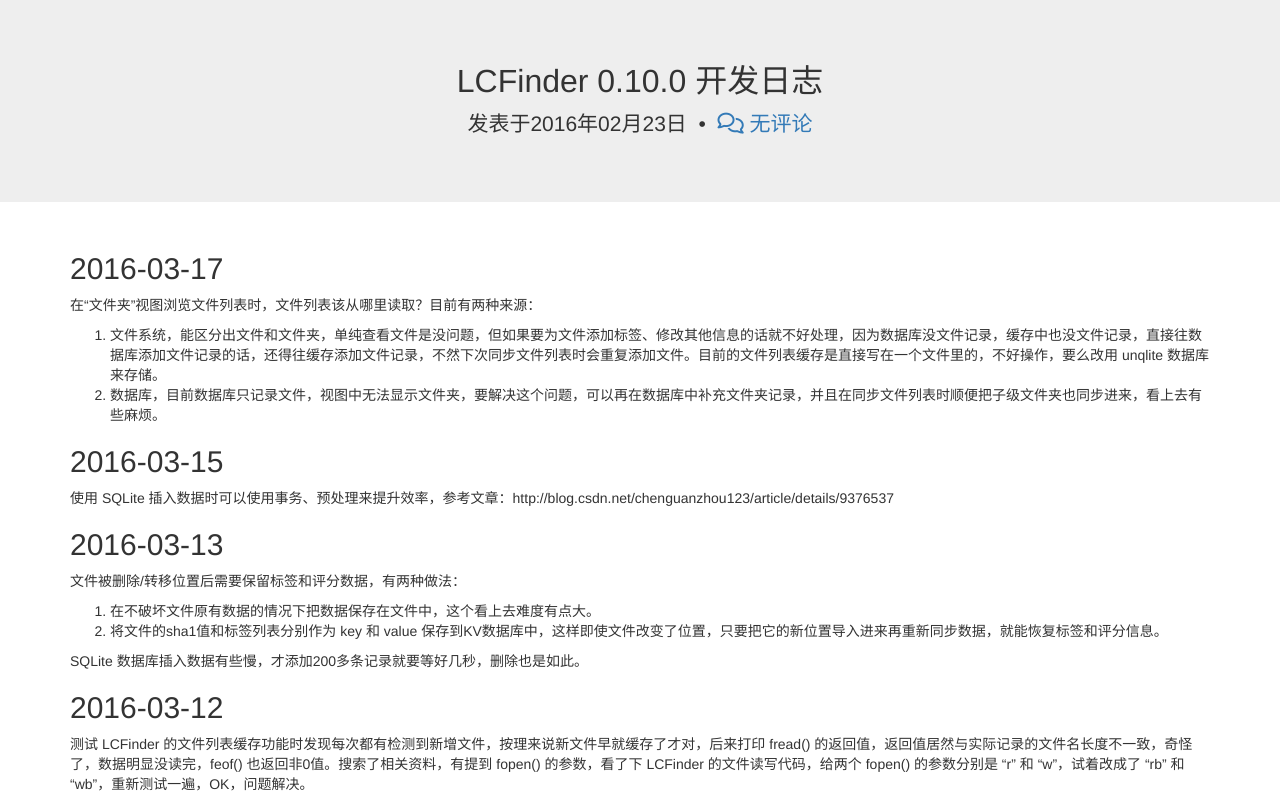
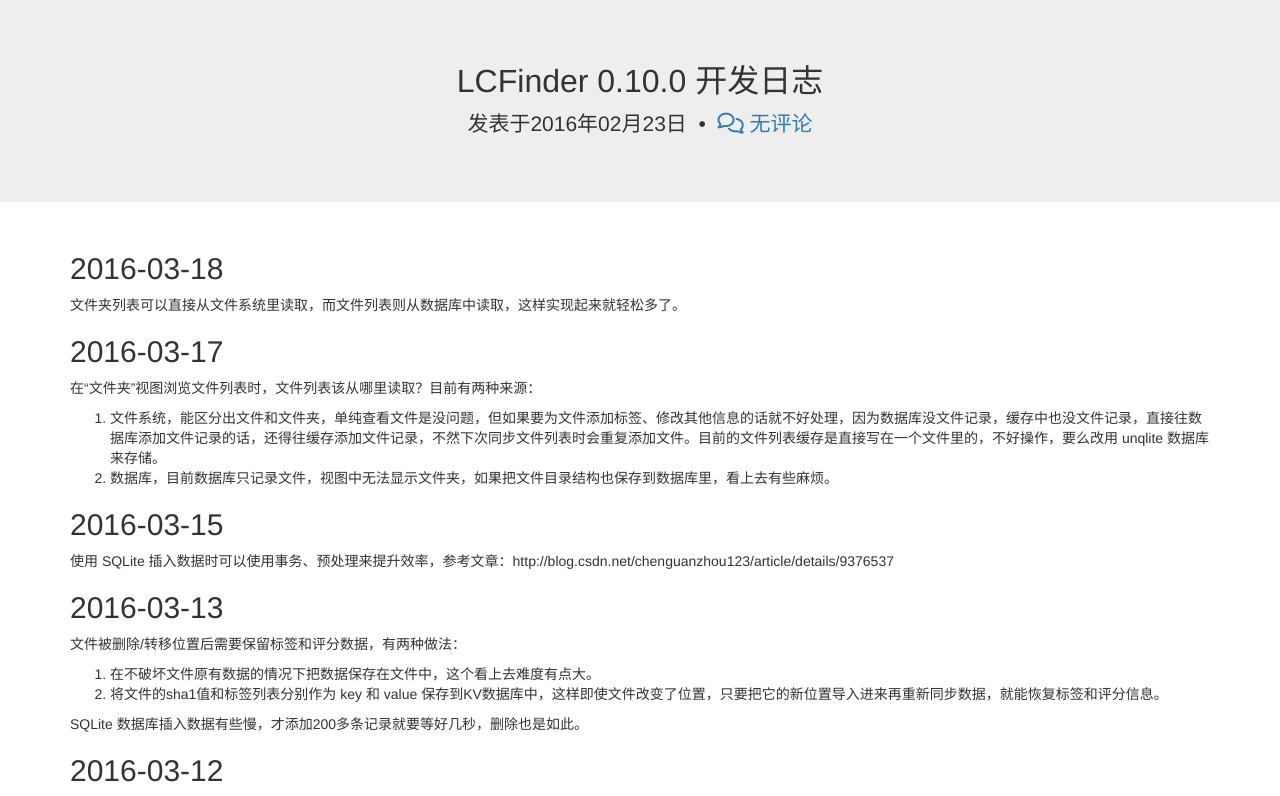
Before and after one commit to lc-soft/lc-soft.io, a Jekyll site: the page built from _posts/2016-02-23-LCFinder-0.10.0.md, in a window 1280 px wide and 900 px high, cut to the strip 104-900 px from the top of the window. Built offline with Jekyll 4.4.1, drawn with Linux system fonts in a browser that asks for light colours; nearby versions of some CDN libraries; library files that are not in the unit come from our copies; Markdown is read by kramdown in place of the engine named in the settings.

Commit message:
更新日志

```diff
--- a/_posts/2016-02-23-LCFinder-0.10.0.md
+++ b/_posts/2016-02-23-LCFinder-0.10.0.md
@@ -2,11 +2,14 @@
 title: LCFinder 0.10.0 开发日志
 ds_thread_key: devlog-lcfinder-0.10.0
 ---
+## 2016-03-18
+文件夹列表可以直接从文件系统里读取，而文件列表则从数据库中读取，这样实现起来就轻松多了。
+
 ## 2016-03-17
 在“文件夹”视图浏览文件列表时，文件列表该从哪里读取？目前有两种来源：
 
 1. 文件系统，能区分出文件和文件夹，单纯查看文件是没问题，但如果要为文件添加标签、修改其他信息的话就不好处理，因为数据库没文件记录，缓存中也没文件记录，直接往数据库添加文件记录的话，还得往缓存添加文件记录，不然下次同步文件列表时会重复添加文件。目前的文件列表缓存是直接写在一个文件里的，不好操作，要么改用 unqlite 数据库来存储。
-2. 数据库，目前数据库只记录文件，视图中无法显示文件夹，要解决这个问题，可以再在数据库中补充文件夹记录，并且在同步文件列表时顺便把子级文件夹也同步进来，看上去有些麻烦。
+2. 数据库，目前数据库只记录文件，视图中无法显示文件夹，如果把文件目录结构也保存到数据库里，看上去有些麻烦。
 
 ## 2016-03-15
 使用 SQLite 插入数据时可以使用事务、预处理来提升效率，参考文章：http://blog.csdn.net/chenguanzhou123/article/details/9376537
```
